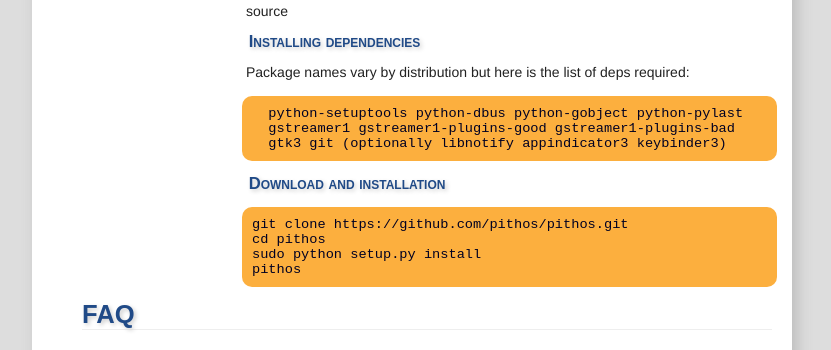
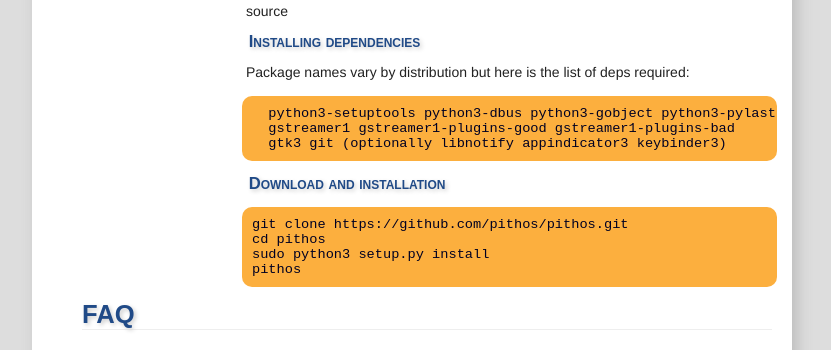
Before and after one commit to pithos/pithos.github.io, a Jekyll site: the page built from index.md, in a window 1280 px wide and 900 px high, scrolled down 1545 px. Shown: the part 229-579 px from the top of the window, without its empty margins (228-1059 px from the left). Built offline with Jekyll 4.4.1, drawn with Linux system fonts in a browser that asks for light colours.

Commit message:
Update dep list for python3

```diff
--- a/index.md
+++ b/index.md
@@ -65,7 +65,7 @@
 
 Package names vary by distribution but here is the list of deps required:
 
-      python-setuptools python-dbus python-gobject python-pylast
+      python3-setuptools python3-dbus python3-gobject python3-pylast
       gstreamer1 gstreamer1-plugins-good gstreamer1-plugins-bad
       gtk3 git (optionally libnotify appindicator3 keybinder3)
 
@@ -73,7 +73,7 @@
 
     git clone https://github.com/pithos/pithos.git
     cd pithos
-    sudo python setup.py install
+    sudo python3 setup.py install
     pithos
 
 ## FAQ
```
